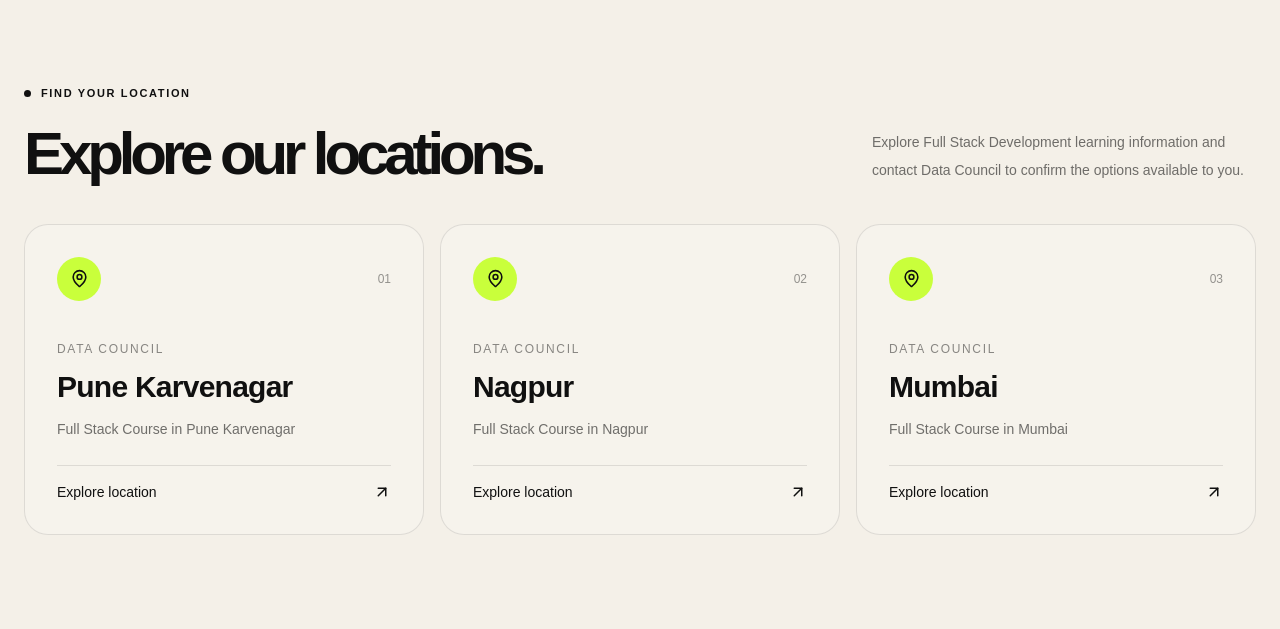
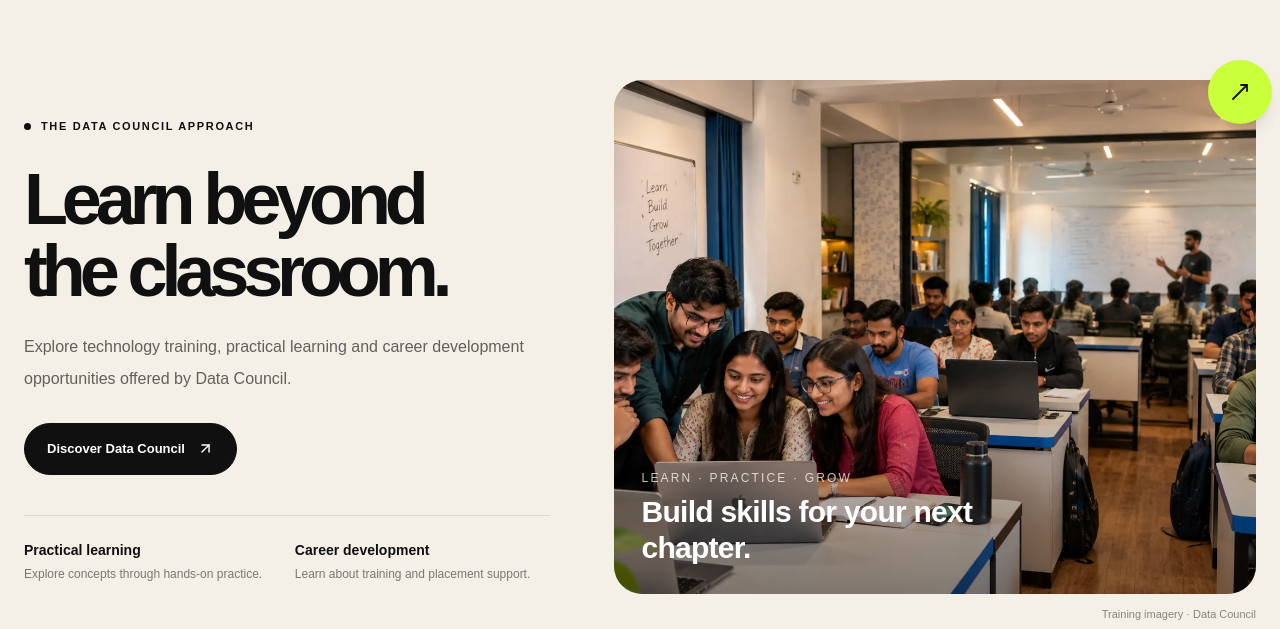
Before and after one commit to BhushanBitwise/datacouncil-redesign, a Next.js app: page / in a window 1280 px wide. Shown: the part 2411-3040 px from the top of the page. Built offline with nearby package versions, Linux system fonts and the light colour scheme.

Commit message:
final stuffyyy

```diff
--- a/app/page.tsx
+++ b/app/page.tsx
@@ -60,7 +60,7 @@
 
         {/* Courses */}
         <CoursesSection />
-        <LocationsSection />
+        {/* <LocationsSection /> */}
         {/* About Data Council */}
         <section className="section-space overflow-hidden">
           <div className="container-main">
--- a/components/home/LocationsSection.tsx
+++ /dev/null
@@ -1,67 +0,0 @@
-
-import Link from "next/link";
-import { ArrowUpRight, MapPin } from "lucide-react";
-import ScrollReveal from "@/components/ui/ScrollReveal";
-import { locations } from "@/data/locations";
-
-export default function LocationsSection() {
-  return (
-    <section className="section-space overflow-hidden">
-      <div className="container-main">
-        <ScrollReveal>
-          <p className="eyebrow">FIND YOUR LOCATION</p>
-          <div className="mt-5 flex flex-col justify-between gap-5 sm:flex-row sm:items-end">
-            <h2 className="display-heading max-w-3xl !text-4xl sm:!text-6xl">
-              Explore our locations.
-            </h2>
-            <p className="max-w-sm text-sm leading-7 text-black/55">
-              Explore Full Stack Development learning information and
-              contact Data Council to confirm the options available to you.
-            </p>
-          </div>
-        </ScrollReveal>
-
-        <div className="mt-10 grid gap-4 md:grid-cols-3">
-          {locations.map((location, index) => (
-            <ScrollReveal key={location.slug} delay={index * 0.08}>
-              <Link
-                href={`/locations/${location.slug}`}
-                className="group flex h-full min-h-64 flex-col justify-between rounded-3xl border border-black/10 bg-white/20 p-6 transition-colors duration-300 hover:bg-white/60 sm:p-8"
-              >
-                <div className="flex items-center justify-between">
-                  <span className="flex size-11 items-center justify-center rounded-full bg-[#c9ff3b]">
-                    <MapPin size={19} aria-hidden="true" />
-                  </span>
-                  <span className="text-xs text-black/40">
-                    0{index + 1}
-                  </span>
-                </div>
-
-                <div className="mt-10">
-                  <p className="text-xs font-medium uppercase tracking-[0.14em] text-black/45">
-                    Data Council
-                  </p>
-                  <h3 className="mt-3 text-2xl font-semibold tracking-tight sm:text-3xl">
-                    {location.city}
-                  </h3>
-                  <p className="mt-3 text-sm leading-6 text-black/55">
-                    {location.title}
-                  </p>
-                </div>
-
-                <div className="mt-6 flex items-center justify-between border-t border-black/10 pt-4 text-sm font-medium">
-                  Explore location
-                  <ArrowUpRight
-                    size={18}
-                    className="transition-transform duration-300 group-hover:-translate-y-1 group-hover:translate-x-1"
-                    aria-hidden="true"
-                  />
-                </div>
-              </Link>
-            </ScrollReveal>
-          ))}
-        </div>
-      </div>
-    </section>
-  );
-}
```
